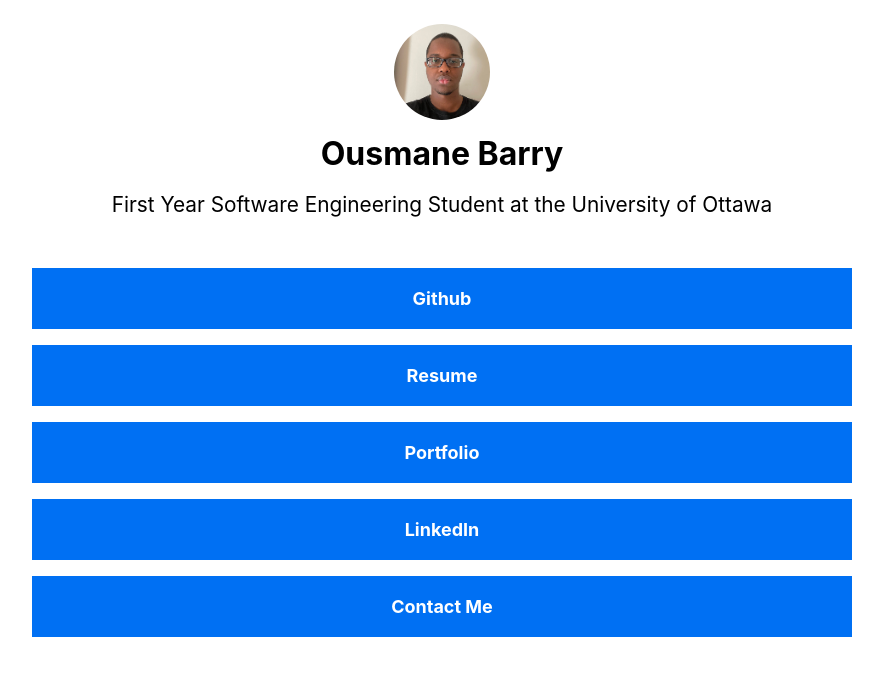
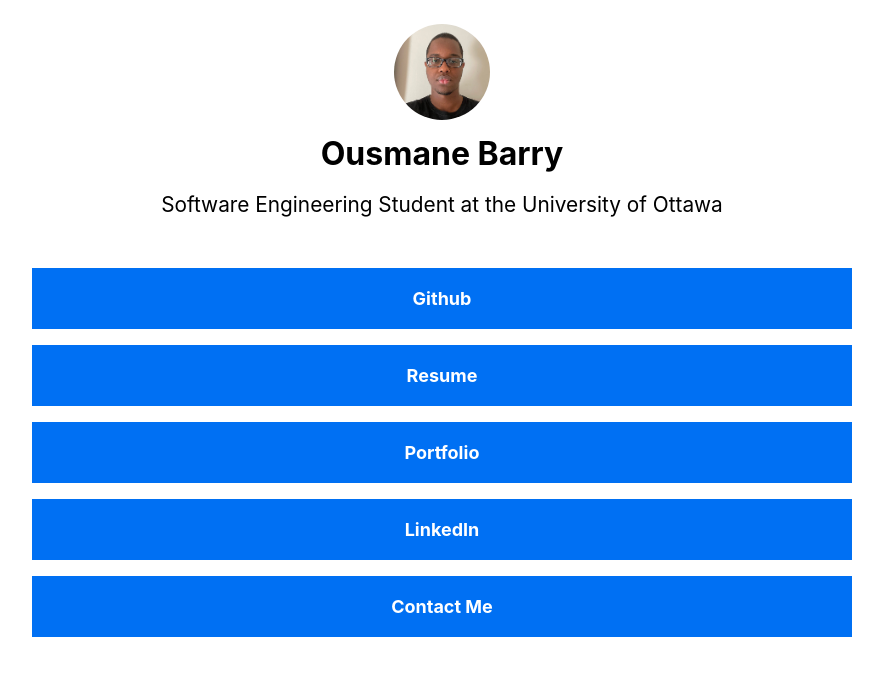
Before and after one commit to ousmanebarry/me, a Next.js app: page / in a window 1280 px wide. Shown: the top 676 px of the page, without its empty margins (198-1081 px from the left). Built offline with nearby package versions, Linux system fonts and the light colour scheme; some icons are missing.

Commit message:
Minor change

```diff
--- a/pages/index.js
+++ b/pages/index.js
@@ -45,8 +45,7 @@ export default function Home() {
             <h1 className={styles.title}>Ousmane Barry</h1>
 
             <p className={styles.description}>
-              First Year Software Engineering Student at the University of
-              Ottawa
+              Software Engineering Student at the University of Ottawa
             </p>
           </div>
 
```
